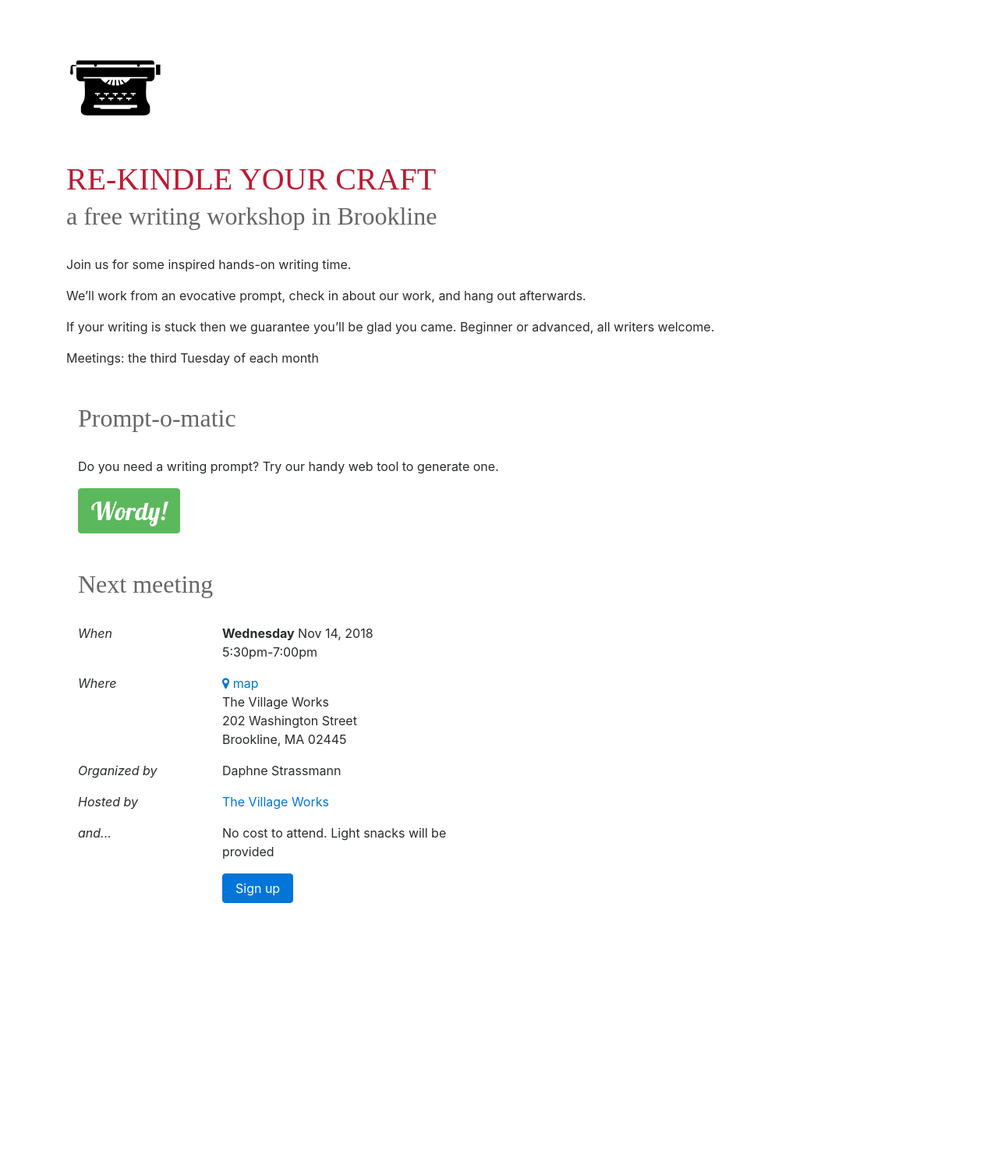
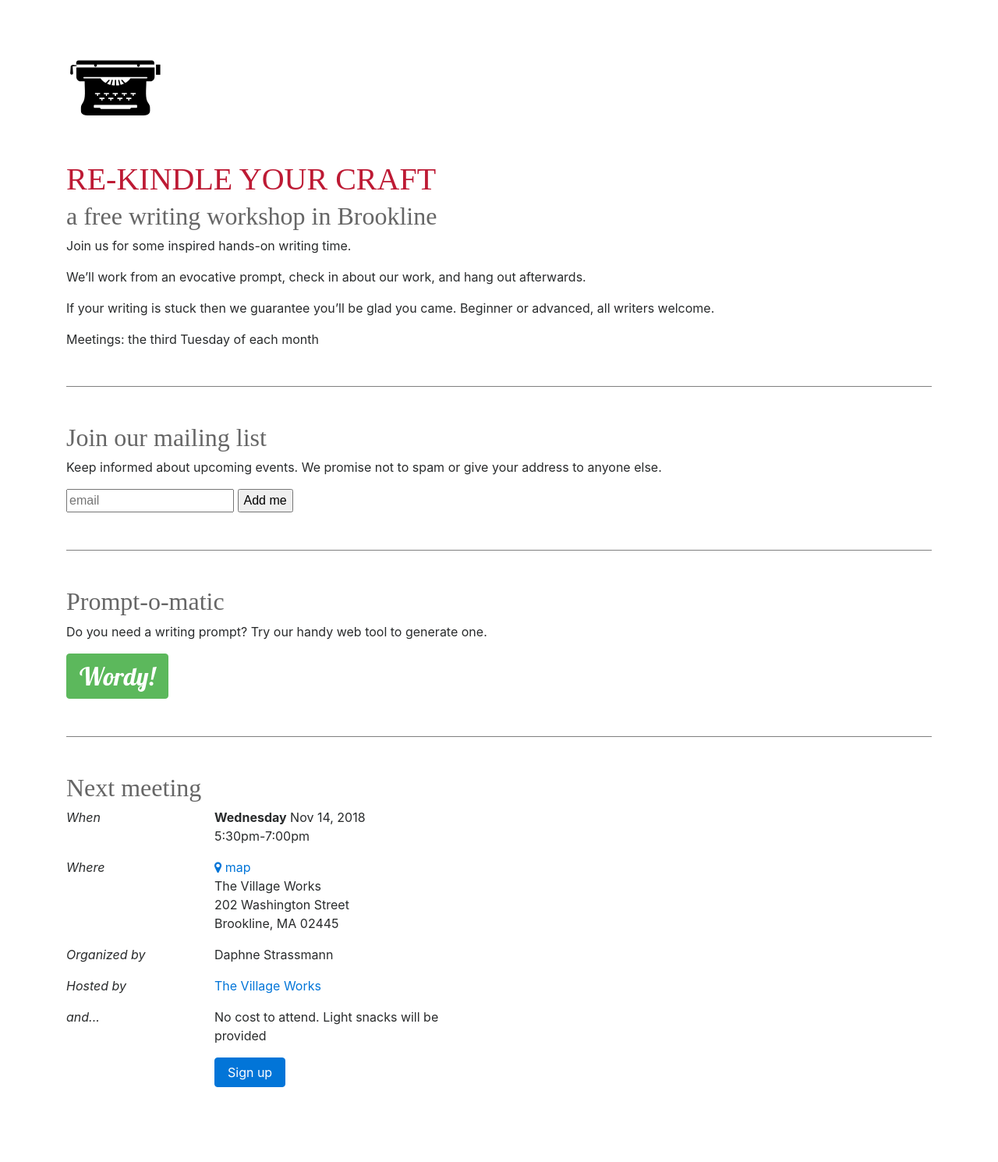
Before and after one commit to straz/rekindle, a Jekyll site: the page built from index.html, in a window 1280 px wide. Shown: the whole page at 78% size. Built offline with Jekyll 4.4.1, drawn with Linux system fonts in a browser that asks for light colours; nearby versions of some CDN libraries; some web fonts are replaced; before the commit the page ends 1254 px from its top, so only the background shows below that.

Commit message:
new signup sheet

```diff
--- a/_layouts/default.html
+++ b/_layouts/default.html
@@ -3,8 +3,8 @@
   {% include head.html %}
 <body>
 <div class="rekindle container">
-<img class="big-typewriter" src="pix/typewriter.svg"/>
-{{ content }}
+  <img class="big-typewriter" src="pix/typewriter.svg"/>
+  {{ content }}
 </div>
 <div style="height: 5em"></div>
 </body>
--- a/_sass/_ryk.scss
+++ b/_sass/_ryk.scss
@@ -1,5 +1,14 @@
 @import url('https://fonts.googleapis.com/css?family=Cutive');
 @import url('https://fonts.googleapis.com/css?family=Lobster');
+
+.big-typewriter {
+  margin-top: 3em;
+  max-height: 10em;
+  max-width: 10em;
+  path {
+      fill: $grey-color;
+  }
+}
 
 .announce {
     margin-top: 0em;
@@ -21,38 +30,42 @@
 
 .rekindle {
    h1 {
-       font-family: 'Cutive', serif;
-       color: #BD1A34;
+     font-family: 'Cutive', serif;
+     color: #BD1A34;
    }
    h2 {
       font-family: 'Cutive', serif;
       color: #666;
-      margin-bottom: 1em;
-   }
+  }
+  .infocard {
+      border-top: solid 1px gray;
+      padding-top: 3em;
+     margin-top: 3em;
 
-   .map-marker {
+  }
+
+  .map-marker {
      color: #666;
      margin-right: 1em;
    }
-
-}
-
-.big-typewriter {
-  margin-top: 3em;
-  max-height: 10em;
-  max-width: 10em;
-  path {
-      fill: $grey-color;
-  }
-}
-
-.next-meeting {
-  margin-top: 3em;
-  .row {
-    margin-bottom: 1em;
-  }
   .wordy-btn {
       font-family: Lobster;
       font-size: 200%;
   }
 }
+
+
+.next-meeting {
+  .row {
+    margin-bottom: 1em;
+  }
+
+}
+
+.frame2 .alert {
+    display: none;
+}
+
+.spinner {
+    display: none;
+}
--- a/index.html
+++ b/index.html
@@ -3,24 +3,49 @@ layout: default
 navtab: home
 title: Rekindle your craft
 ---
+
 <h1>RE-KINDLE YOUR CRAFT</h1>
 <h2>a free writing workshop in Brookline</h2>
 
 <p>Join us for some inspired hands-on writing time.</p>
 
 <p>We’ll work from an evocative prompt, check in about our work, and hang out afterwards.</p>
-
 <p>If your writing is stuck then we guarantee you’ll be glad you came. Beginner or advanced, all writers welcome.</p>
 
 <p>Meetings: the third Tuesday of each month</p>
 
-<div class="next-meeting container-fluid">
+<div class="infocard">
+  <h2>Join our mailing list</h2>
+  <p>Keep informed about upcoming events. We promise not to spam or give your address to anyone else.</p>
+  <form>
+    <input type="email" placeholder="email">
+    <button id="signup_submit" type="submit">Add me</button>
+    <div class="spinner"><i class="fa fa-spin fa-spinner"></i></div>
+      <div class="frame2">
+	<div class="success alert alert-success">
+	  <span class="fa fa-ok"></span>
+	  <P>Thanks for signing up!</P>
+	  <button class="ok btn btn-default" role="button">OK</button>
+	</div>
+	<div class="fail alert alert-warning">
+	  <span class="fa fa-thumbs-down"></span>
+	  <P>Oops, there was a problem. The reason is: <div class="reason"></div></P>
+	  <button class="ok btn btn-default" role="button">OK</button>
+	</div>
+      </div>
+
+
+    </form>
+</div>
+
+<div class="infocard">
   <h2>Prompt-o-matic</h2>
   <p>Do you need a writing prompt? Try our handy web tool to generate one.</p>
   <a href="http://storytoy.com/wordy" class="btn btn-success wordy-btn">Wordy!</a>
   </div>
 
-<div class="next-meeting container-fluid">
+
+<div class="next-meeting infocard">
   <h2>Next meeting</h2>
   <div class="row">
     <div class="col-2"><em>When</em></div>
@@ -30,7 +55,8 @@ title: Rekindle your craft
     <div class="row">
       <div class="col-2"><em>Where</em></div>
       <div class="col-4">
-      <a target="_map" href="https://www.google.com/maps/place/The+Village+Works/@42.3322578,-71.1207229,17z/data=!3m1!4b1!4m5!3m4!1s0x89e3799851ee1ae7:0x13cebc5d9105bd6b!8m2!3d42.3322539!4d-71.1185342"><i class="fa fa-map-marker"></i> map</a><br/>
+	<a target="_map" href="https://www.google.com/maps/place/The+Village+Works/@42.3322578,-71.1207229,17z/data=!3m1!4b1!4m5!3m4!1s0x89e3799851ee1ae7:0x13cebc5d9105bd6b!8m2!3d42.3322539!4d-71.1185342">
+	  <i class="fa fa-map-marker"></i> map</a><br/>
 	The Village Works<br/>
 	202 Washington Street<br/>
 	Brookline, MA 02445
--- a/js/script.js
+++ b/js/script.js
@@ -1,4 +1,70 @@
 $(document).ready(init_page);
 
+var GOOGLE_URL = 'https://script.google.com/macros/s/AKfycbysH3kYUknjD9XluiY5GTRRuyRAb7D31UzS8l8XdbEWvCId4mI/exec';
+
 function init_page(){
+  $('button#signup_submit').click(function(){return on_submit_signup();});
+  $('.frame2 .btn.ok').click(signup_frame1);
 }
+
+function on_submit_signup(){
+    var email = $('form input').val();
+    console.log('email', email);
+    if (!validateEmail(email)){
+	if (email == "" || email == undefined){
+	    errMsg = "Missing email address.";
+	} else {
+	    errMsg = '"' + email + '" doesn\'t seem to be a valid email address.';
+	}
+	callback({result: errMsg});
+    return false;
+    } else {
+	console.log('calling ajax', email);
+	$('.spinner').show();
+	$.ajax({url: GOOGLE_URL,
+		data: {'email': email},
+		jsonpCallback: 'callback_signup',
+		dataType: 'jsonp'
+	       }); //.done(callback_signup)
+            //.fail(function(jqXHR, textStatus, errorThrown){signup_frame2({result:"Could not post data to server."});});
+	return false;    // e.preventDefault
+    }
+}
+
+function callback(result){
+    console.log('callback successful result', result);
+    $('.spinner').hide();
+    signup_frame2(result);
+    return false;
+}
+
+
+
+//----------------------------
+
+function signup_frame1(){
+  $('.frame1').show(200);
+  $('.frame2').hide(200);
+  return false;
+}
+
+
+function signup_frame2(result_struct){
+    $('.spinner').hide();
+    var result = result_struct.result;
+    $('.frame2').show();
+    if (result == 'success'){
+	$('.frame2 .success').show();
+	$('.frame2 .fail').hide();
+    } else {
+	$('.frame2 .fail').show();
+	$('.frame2 .fail .reason').html(result);
+	$('.frame2 .success').hide();
+    }
+    return false;
+}
+
+function validateEmail(email) {
+  var re = /(?:[a-z0-9!#$%&amp;'*+/=?^_`{|}~-]+(?:\.[a-z0-9!#$%&amp;'*+/=?^_`{|}~-]+)*|\"(?:[\x01-\x08\x0b\x0c\x0e-\x1f\x21\x23-\x5b\x5d-\x7f]|\\[\x01-\x09\x0b\x0c\x0e-\x7f])*\")@(?:(?:[a-z0-9](?:[a-z0-9-]*[a-z0-9])?\.)+[a-z0-9](?:[a-z0-9-]*[a-z0-9])?|\[(?:(?:25[0-5]|2[0-4][0-9]|[01]?[0-9][0-9]?)\.){3}(?:25[0-5]|2[0-4][0-9]|[01]?[0-9][0-9]?|[a-z0-9-]*[a-z0-9]:(?:[\x01-\x08\x0b\x0c\x0e-\x1f\x21-\x5a\x53-\x7f]|\\[\x01-\x09\x0b\x0c\x0e-\x7f])+)\])/;
+  return re.test(email);
+}
```
Also changed, not shown: _includes/bootstrap.html (+4 -3 lines). Lines whose indentation alone changed are shown as unchanged.
